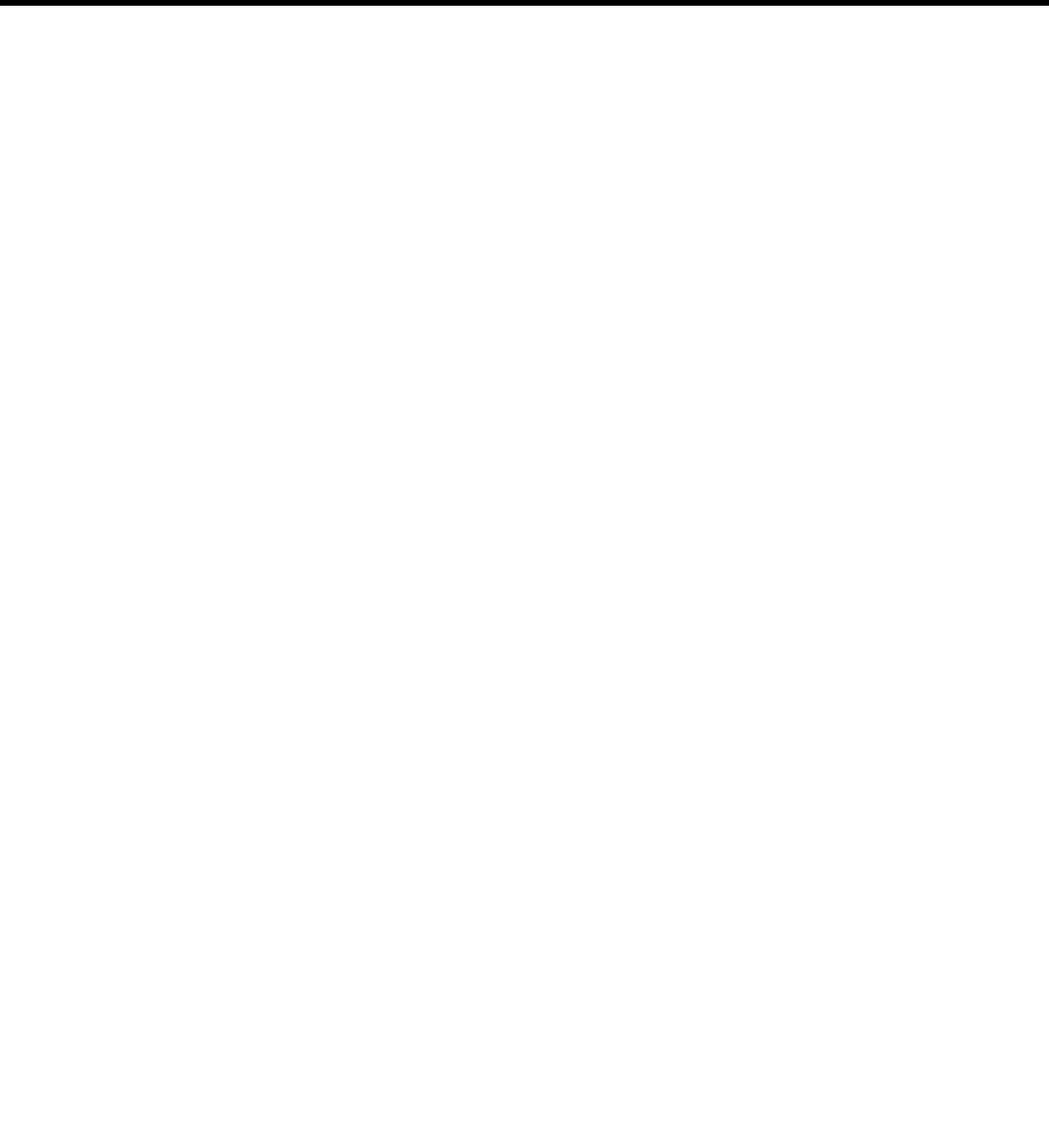
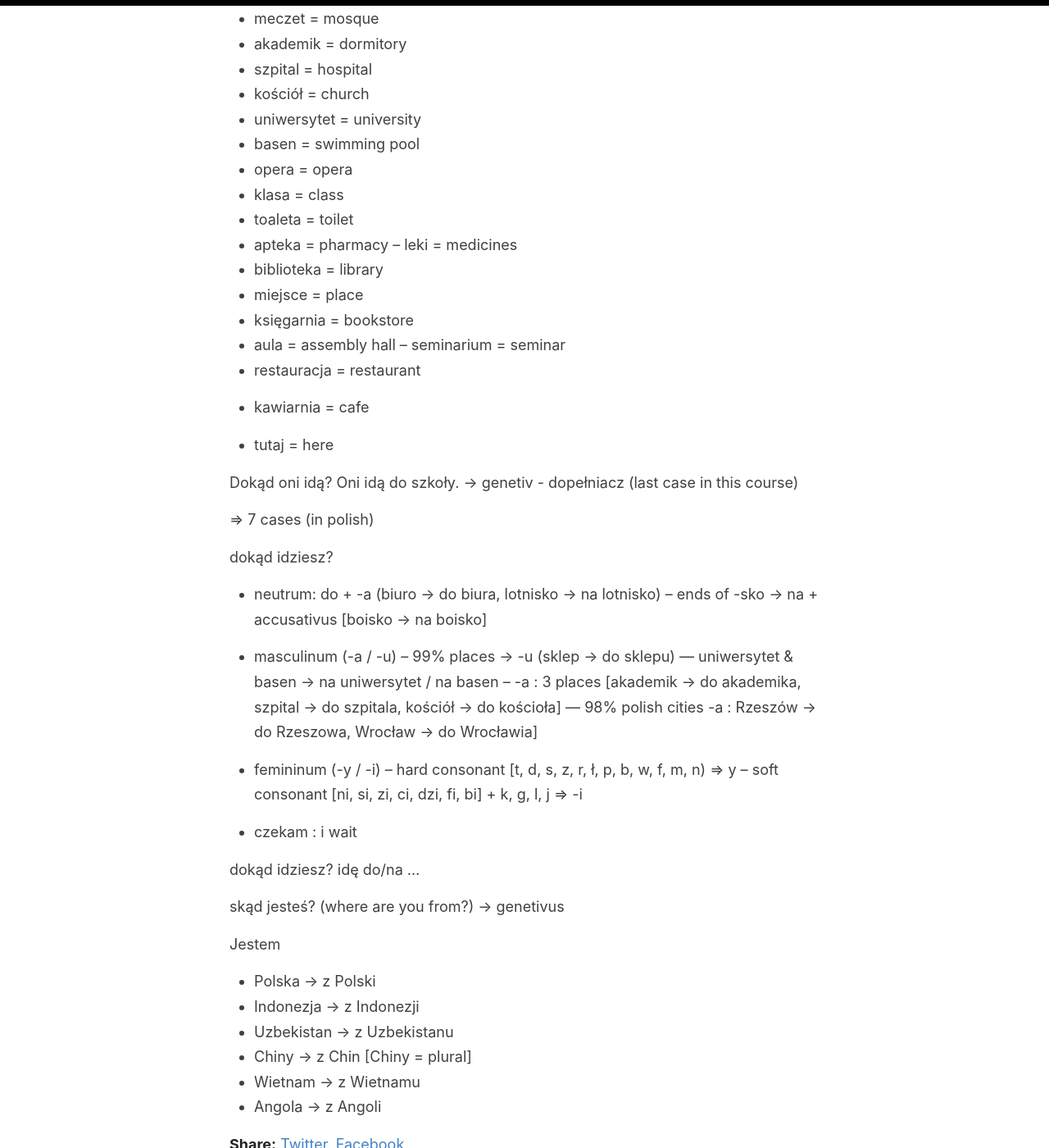
Before and after one commit to determinedguy/cecoret, a Jekyll site: the page built from _posts/2023-7-18-sjikp-12.md, in a window 1280 px wide and 1400 px high, scrolled down 2438 px. Shown: the whole window at 82% size. Built offline with Jekyll 4.4.1, drawn with Linux system fonts in a browser that asks for light colours; some of the changed text lies outside the part shown.

Commit message:
init: add 12th day

```diff
--- a/_posts/2023-7-18-sjikp-12.md
+++ b/_posts/2023-7-18-sjikp-12.md
@@ -3,3 +3,170 @@ layout: post
 title: Dwunasty Dzień - Szkoła Języka i Kultury Polskiej
 categories: [Personal, Summer School, Polish, SJiKP, Language, Notes]
 ---
+
+dokąd jedziesz / idziesz?
+
+
+- samochód = auto = car
+-- czerwony samochód
+-- czerwone auto
+- taksówka = taxi
+-- zółta taksówka
+- ciężarówka = truck
+-- niebieska ciężarówka
+- autobus = bus
+-- zółty autobus
+- pociąg = train
+-- ten pociąg jest szaro niebieski.
+- tramwaj = tram
+-- zółto czerwone tramwaj
+- rower = bicycle
+-- czarno zielone rower
+- motocykl = motor (polish) = motor
+-- czerwono czarne motor
+
+
+jechać (koniugacja I, niegularne)
+
+
+21% -owac
+
+
+1. sing
+- (ja) jadę
+- (ty) jedziesz
+- on jedzie
+2. plural
+- (my) jedziemy
+- (wy) jedziecie
+- oni jadą
+
+
+jesteś pevny/pevna? are you sure?
+
+
+1. Jutro Marek jedzie do Warszawy pociągiem.
+2. Pojutrze Ola i Marcin jadą do Lublina samochodem.
+3. Teraz Tomek i ja jedziemy tramwajem.
+4. Właśnie (ja) jadę do Posnania.
+5. W poniedziałek oni jadą do Wrocławia.
+6. Jutro państwo Kowalscy jadą do Katowic samochodem.
+7. Czy w sobotę (ty) jedziesz do Częstochowy?
+8. Co wy teraz robicie? Czy jedziecie rowerem?
+9. Jutro (ja) jadę z koleżanką do teatru.
+10. Pojutrze (ty) jedziesz do Paryża.
+11. W sobotę (my) jedziemy na wycieczkę. (wycieczka = trip)
+12. W niedzielę pan Kowalski jedzie do Moskwy.
+13. Za godzinę Kasia i ja jedziemy do Krakowa.
+
+
+Czym jedziesz? (+ Instrumental/Narzędnik; just like czym interesujesz się?)
+
+
+- masculinum, neutrum -em (after k, g -> -iem)
+- femininum -ą
+
+
+- kask = helm sepeda
+
+
+= spódnica = skirt
+
+
+oni nię jadą, oni idą.
+
+
+iść (koniugacja I)
+
+
+1. sing
+- (ja) idę
+- (ty) idziesz
+- on idzie
+2. plur
+- (my) idziemy
+- (wy) idziecie
+- oni idą
+
+
+- biuro = office
+- kino = cinema (ogloądam nowe kino)
+- lotnisko = airport
+-- samolot = plane
+- boisko = field
+- park = park
+- sklep = store (żapka = popolarne polske sklep)
+- supermarket = supermarket (lidl = popularne polske supermarket)
+- teatr = theatre
+- kantor = currency exchange office
+- wymieniać pieniądze = exchange money
+- pub = bar = bar
+- bank = bank
+-- konto
+- hotel = hotel
+- pokój = room
+- meczet = mosque
+- akademik = dormitory
+- szpital = hospital
+- kościół = church
+- uniwersytet = university
+- basen = swimming pool
+- opera = opera
+- klasa = class
+- toaleta = toilet
+- apteka = pharmacy
+-- leki = medicines
+- biblioteka = library
+- miejsce = place
+- księgarnia = bookstore
+- aula = assembly hall
+-- seminarium = seminar
+- restauracja = restaurant
+- kawiarnia = cafe
+
+
+- tutaj = here
+
+
+Dokąd oni idą? Oni idą do szkoły.
+-> genetiv - dopełniacz (last case in this course)
+
+
+=> 7 cases (in polish)
+
+
+dokąd idziesz?
+
+
+- neutrum: do + -a (biuro -> do biura, lotnisko -> na lotnisko)
+-- ends of -sko -> na + accusativus [boisko -> na boisko]
+
+
+- masculinum (-a / -u)
+-- 99% places -> -u (sklep -> do sklepu)
+--- uniwersytet & basen -> na uniwersytet / na basen
+-- -a : 3 places [akademik -> do akademika, szpital -> do szpitala, kościół -> do kościoła]
+--- 98% polish cities -a : Rzeszów -> do Rzeszowa, Wrocław -> do Wrocławia]
+
+
+- femininum (-y / -i)
+-- hard consonant [t, d, s, z, r, ł, p, b, w, f, m, n) => y
+-- soft consonant [ni, si, zi, ci, dzi, fi, bi] + k, g, l, j => -i
+
+
+- czekam : i wait
+
+
+dokąd idziesz? idę do/na ...
+
+
+skąd jesteś? (where are you from?) -> genetivus
+
+
+Jestem
+- Polska -> z Polski
+- Indonezja -> z Indonezji
+- Uzbekistan -> z Uzbekistanu
+- Chiny -> z Chin [Chiny = plural]
+- Wietnam -> z Wietnamu
+- Angola -> z Angoli
```
